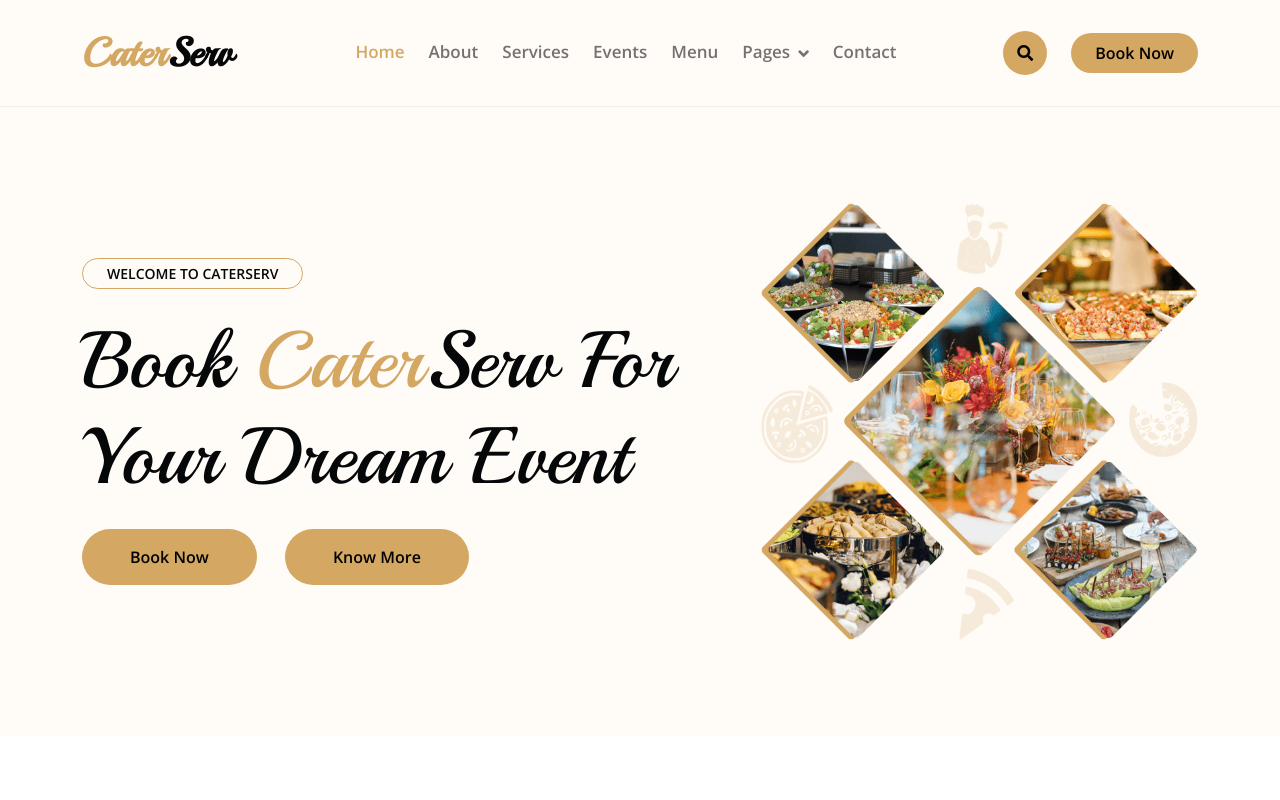
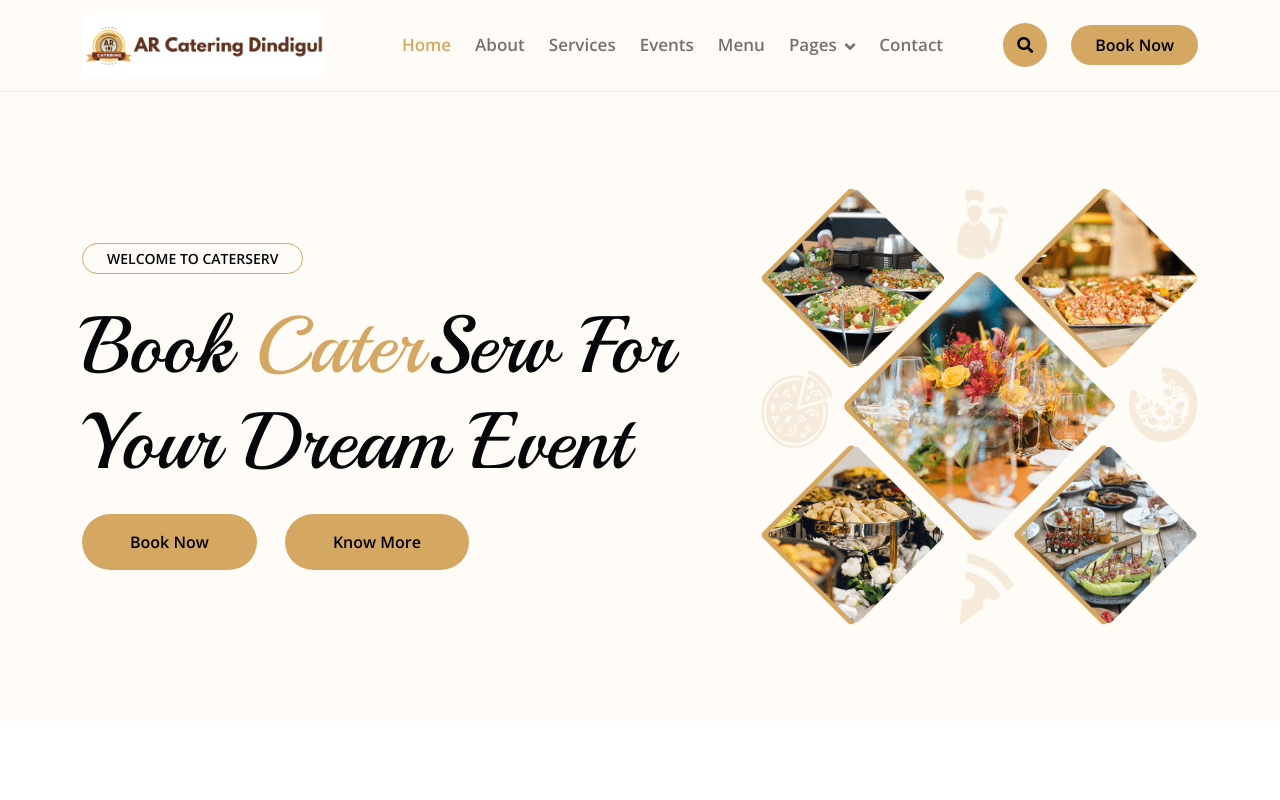
Before and after one commit to syedmusharaf24/AR-Catering, a plain HTML site: page index.html in a window 1280 px wide. Shown: the top 800 px of the page. Drawn offline with nearby package versions, Linux system fonts and the light colour scheme; animation ran at ten frames a second.

Commit message:
header logo

```diff
--- a/index.html
+++ b/index.html
@@ -3,7 +3,7 @@
 
     <head>
         <meta charset="utf-8">
-        <title>CaterServ - Catering Services Website Template</title>
+        <title>AR Catering Dindigul</title>
         <meta content="width=device-width, initial-scale=1.0" name="viewport">
         <meta content="" name="keywords">
         <meta content="" name="description">
@@ -41,9 +41,9 @@
         <!-- Navbar start -->
         <div class="container-fluid nav-bar">
             <div class="container">
-                <nav class="navbar navbar-light navbar-expand-lg py-4">
-                    <a href="index.html" class="navbar-brand">
-                        <h1 class="text-primary fw-bold mb-0">Cater<span class="text-dark">Serv</span> </h1>
+                <nav class="navbar navbar-light navbar-expand-lg py- 4">
+                    <a href="index.html" class="navbar-brand bsb-tpl-logo">
+                        <img src="img/AR Catering Dindigul.png" alt="" height="65">
                     </a>
                     <button class="navbar-toggler py-2 px-3" type="button" data-bs-toggle="collapse" data-bs-target="#navbarCollapse">
                         <span class="fa fa-bars text-primary"></span>
```
Also changed, not shown: img/AR Catering Dindigul.png (added).
